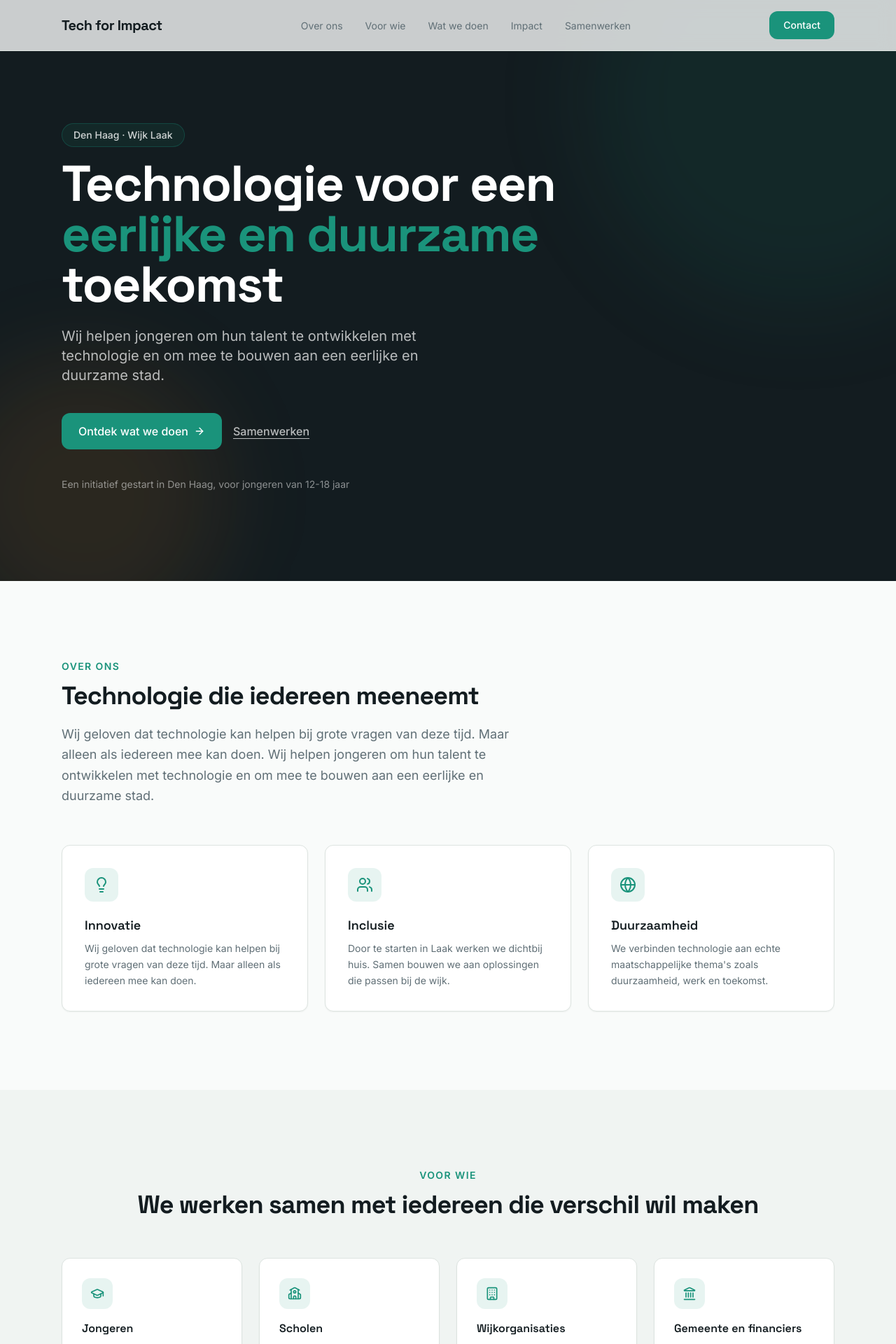
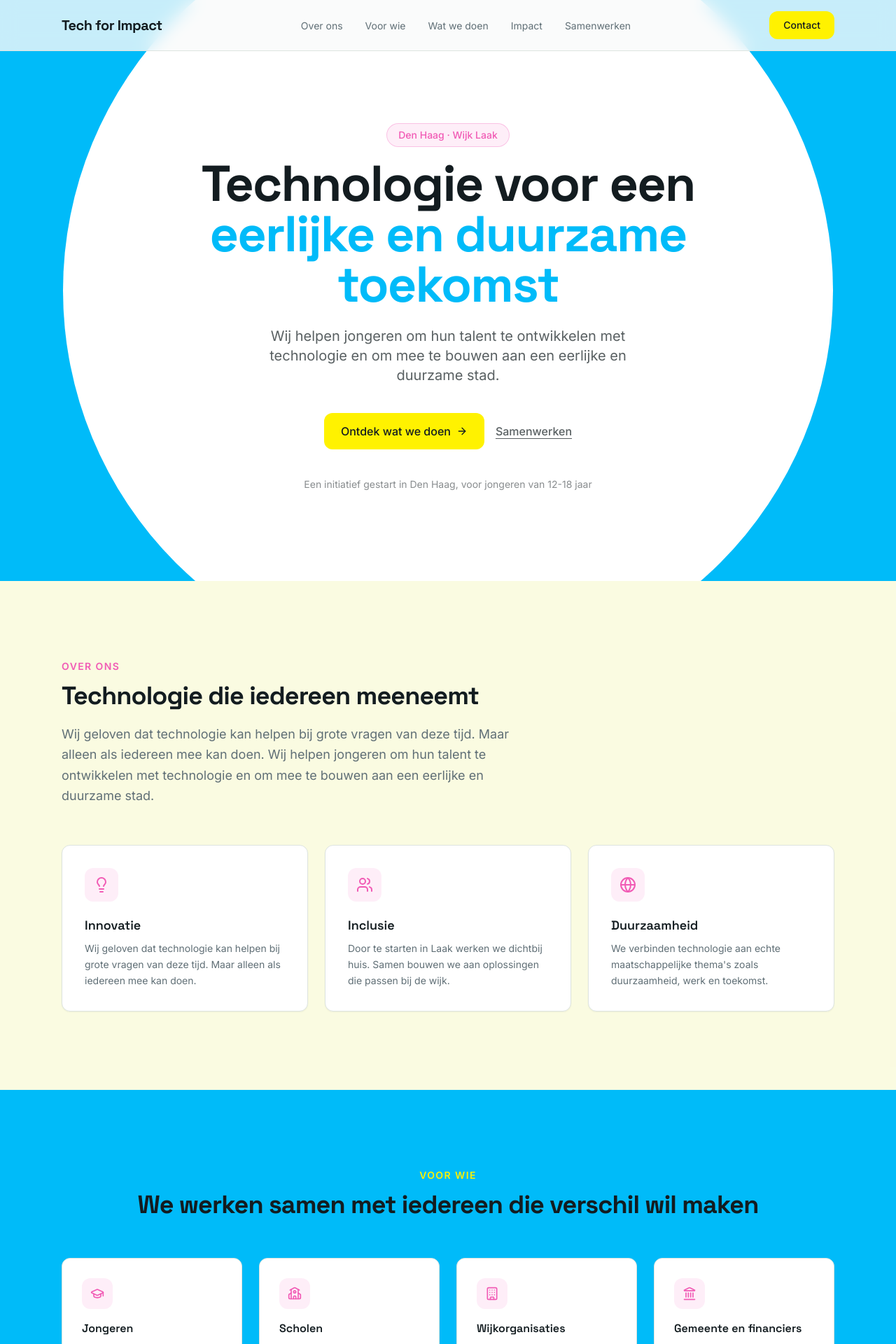
Before and after one commit to caballeroar/t4i, a Next.js app: page / in a window 1280 px wide. Shown: the top 1920 px of the page at 70% size. Built offline with nearby package versions, Linux system fonts and the light colour scheme.

Commit message:
coloring added

```diff
--- a/app/layout.jsx
+++ b/app/layout.jsx
@@ -1,24 +1,27 @@
-import { Inter, Space_Grotesk } from 'next/font/google'
+import { Inter, Space_Grotesk } from "next/font/google";
 
-import './globals.css'
+import "./globals.css";
 
-const inter = Inter({ subsets: ['latin'], variable: '--font-inter' })
-const spaceGrotesk = Space_Grotesk({ subsets: ['latin'], variable: '--font-space-grotesk' })
+const inter = Inter({ subsets: ["latin"], variable: "--font-inter" });
+const spaceGrotesk = Space_Grotesk({
+  subsets: ["latin"],
+  variable: "--font-space-grotesk",
+});
 
 export const metadata = {
-  title: 'Tech for Impact — Technologie voor een eerlijke en duurzame toekomst',
+  title: "Tech for Impact — Technologie voor een eerlijke en duurzame toekomst",
   description:
-    'Wij helpen jongeren om hun talent te ontwikkelen met technologie en om mee te bouwen aan een eerlijke en duurzame stad.',
-}
+    "Wij helpen jongeren om hun talent te ontwikkelen met technologie en om mee te bouwen aan een eerlijke en duurzame stad.",
+};
 
 export const viewport = {
-  themeColor: '#0f9b72',
-}
+  themeColor: "#0f9b72",
+};
 
 export default function RootLayout({ children }) {
   return (
     <html lang="nl" className={`${inter.variable} ${spaceGrotesk.variable}`}>
       <body className="font-sans antialiased">{children}</body>
     </html>
-  )
+  );
 }
--- a/components/about.jsx
+++ b/components/about.jsx
@@ -1,4 +1,4 @@
-import { Lightbulb, Users, Globe } from "lucide-react"
+import { Lightbulb, Users, Globe } from "lucide-react";
 
 const highlights = [
   {
@@ -19,23 +19,24 @@ const highlights = [
     description:
       "We verbinden technologie aan echte maatschappelijke thema's zoals duurzaamheid, werk en toekomst.",
   },
-]
+];
 
 export function About() {
   return (
-    <section id="over-ons" className="py-20 md:py-28">
+    <section id="over-ons" className="py-20 md:py-28 bg-[#FFF200]/10">
       <div className="mx-auto max-w-6xl px-6">
         <div className="max-w-2xl">
-          <p className="text-sm font-semibold uppercase tracking-widest text-primary">
+          <p className="text-sm font-semibold uppercase tracking-widest text-[#F15BB5]">
             Over ons
           </p>
           <h2 className="mt-3 font-heading text-3xl font-bold tracking-tight text-foreground md:text-4xl text-balance">
             Technologie die iedereen meeneemt
           </h2>
           <p className="mt-5 text-lg leading-relaxed text-muted-foreground">
-            Wij geloven dat technologie kan helpen bij grote vragen van deze tijd. Maar alleen als
-            iedereen mee kan doen. Wij helpen jongeren om hun talent te ontwikkelen met technologie
-            en om mee te bouwen aan een eerlijke en duurzame stad.
+            Wij geloven dat technologie kan helpen bij grote vragen van deze
+            tijd. Maar alleen als iedereen mee kan doen. Wij helpen jongeren om
+            hun talent te ontwikkelen met technologie en om mee te bouwen aan
+            een eerlijke en duurzame stad.
           </p>
         </div>
 
@@ -45,7 +46,7 @@ export function About() {
               key={item.title}
               className="group rounded-xl border border-border bg-card p-8 shadow-sm transition-shadow hover:shadow-md"
             >
-              <div className="flex h-12 w-12 items-center justify-center rounded-lg bg-primary/10 text-primary transition-colors group-hover:bg-primary group-hover:text-primary-foreground">
+              <div className="flex h-12 w-12 items-center justify-center rounded-lg bg-[#F15BB5]/10 text-[#F15BB5] transition-colors group-hover:bg-[#F15BB5] group-hover:text-primary-foreground">
                 <item.icon className="h-6 w-6" />
               </div>
               <h3 className="mt-5 font-heading text-lg font-semibold text-card-foreground">
@@ -59,5 +60,5 @@ export function About() {
         </div>
       </div>
     </section>
-  )
+  );
 }
--- a/components/for-whom.jsx
+++ b/components/for-whom.jsx
@@ -1,4 +1,4 @@
-import { GraduationCap, School, Building, Landmark } from "lucide-react"
+import { GraduationCap, School, Building, Landmark } from "lucide-react";
 
 const audiences = [
   {
@@ -25,14 +25,14 @@ const audiences = [
     description:
       "Partijen die willen investeren in gelijke kansen, duurzame ontwikkeling en maatschappelijke impact in Den Haag.",
   },
-]
+];
 
 export function ForWhom() {
   return (
-    <section id="voor-wie" className="bg-secondary py-20 md:py-28">
+    <section id="voor-wie" className="bg-[#00BBF9] py-20 md:py-28">
       <div className="mx-auto max-w-6xl px-6">
         <div className="text-center">
-          <p className="text-sm font-semibold uppercase tracking-widest text-primary">
+          <p className="text-sm font-semibold uppercase tracking-widest text-[#FFF200]">
             Voor wie
           </p>
           <h2 className="mt-3 font-heading text-3xl font-bold tracking-tight text-secondary-foreground md:text-4xl text-balance">
@@ -46,7 +46,7 @@ export function ForWhom() {
               key={item.title}
               className="group rounded-xl border border-border bg-card p-7 shadow-sm transition-shadow hover:shadow-md"
             >
-              <div className="flex h-11 w-11 items-center justify-center rounded-lg bg-primary/10 text-primary transition-colors group-hover:bg-primary group-hover:text-primary-foreground">
+              <div className="flex h-11 w-11 items-center justify-center rounded-lg bg-[#F15BB5]/10 text-[#F15BB5] transition-colors group-hover:bg-[#F15BB5] group-hover:text-[#FFFFFF]">
                 <item.icon className="h-5 w-5" />
               </div>
               <h3 className="mt-4 font-heading text-base font-semibold text-card-foreground">
@@ -60,5 +60,5 @@ export function ForWhom() {
         </div>
       </div>
     </section>
-  )
+  );
 }
--- a/components/hero.jsx
+++ b/components/hero.jsx
@@ -1,56 +1,53 @@
-import { ArrowRight } from "lucide-react"
+import { ArrowRight } from "lucide-react";
 
 export function Hero() {
   return (
-    <section className="relative overflow-hidden bg-foreground pt-32 pb-20 md:pt-44 md:pb-32">
+    <section className="relative overflow-hidden bg-[#00BBF9] pt-32 pb-20 md:pt-44 md:pb-32">
       {/* Subtle decorative circle */}
+
       <div
         aria-hidden="true"
-        className="absolute -top-40 -right-40 h-[600px] w-[600px] rounded-full bg-primary/10 blur-3xl"
-      />
-      <div
-        aria-hidden="true"
-        className="absolute -bottom-20 -left-20 h-[400px] w-[400px] rounded-full bg-accent/10 blur-3xl"
+        className="pointer-events-none absolute left-1/2 top-1/2 h-[900px] w-[900px] -translate-x-1/2 -translate-y-1/2 rounded-full bg-white  md:h-[1100px] md:w-[1100px]"
       />
 
-      <div className="relative mx-auto max-w-6xl px-6">
-        <p className="mb-4 inline-block rounded-full border border-primary/30 bg-primary/10 px-4 py-1.5 text-sm font-medium text-primary-foreground/80">
+      <div className="relative z-10 mx-auto flex max-w-4xl flex-col items-center px-6 text-center">
+        <p className="mb-4 inline-block rounded-full border border-[#F15BB5]/30 bg-[#F15BB5]/10 px-4 py-1.5 text-sm font-medium text-[#F15BB5]">
           Den Haag &middot; Wijk Laak
         </p>
 
         <h1 className="font-heading text-4xl font-bold leading-tight tracking-tight text-primary-foreground md:text-6xl lg:text-7xl">
-          <span className="text-balance">Technologie voor een</span>
+          <span className="text-foreground">Technologie voor een</span>
           <br />
-          <span className="text-primary">eerlijke en duurzame</span>
+          <span className="text-[#00BBF9]">eerlijke en duurzame</span>
           <br />
-          <span className="text-balance">toekomst</span>
+          <span className="text-[#00BBF9]">toekomst</span>
         </h1>
 
-        <p className="mt-6 max-w-xl text-lg leading-relaxed text-primary-foreground/70 md:text-xl">
-          Wij helpen jongeren om hun talent te ontwikkelen met technologie en om mee te bouwen aan
-          een eerlijke en duurzame stad.
+        <p className="mt-6 max-w-xl text-lg leading-relaxed text-foreground/70 md:text-xl">
+          Wij helpen jongeren om hun talent te ontwikkelen met technologie en om
+          mee te bouwen aan een eerlijke en duurzame stad.
         </p>
 
-        <div className="mt-10 flex flex-col gap-4 sm:flex-row sm:items-center">
+        <div className="mt-10 flex flex-col gap-4 sm:flex-row sm:items-center sm:justify-center">
           <a
             href="#wat-we-doen"
-            className="inline-flex items-center justify-center gap-2 rounded-lg bg-primary px-6 py-3.5 text-base font-medium text-primary-foreground transition-opacity hover:opacity-90"
+            className="inline-flex items-center justify-center gap-2 rounded-lg bg-[#FFF200] px-6 py-3.5 text-base font-medium text-foreground transition-opacity hover:opacity-90"
           >
             Ontdek wat we doen
             <ArrowRight className="h-4 w-4" />
           </a>
           <a
             href="#samenwerken"
-            className="inline-flex items-center justify-center gap-2 text-base font-medium text-primary-foreground/70 underline underline-offset-4 transition-colors hover:text-primary-foreground"
+            className="inline-flex items-center justify-center gap-2 text-base font-medium text-foreground/70 underline underline-offset-4 transition-colors hover:text-foreground"
           >
             Samenwerken
           </a>
         </div>
 
-        <p className="mt-10 text-sm text-primary-foreground/50">
+        <p className="mt-10 text-sm text-foreground/50">
           Een initiatief gestart in Den Haag, voor jongeren van 12-18 jaar
         </p>
       </div>
     </section>
-  )
+  );
 }
--- a/components/how-we-work.jsx
+++ b/components/how-we-work.jsx
@@ -17,14 +17,14 @@ const steps = [
     description:
       "We denken in lange termijn impact, niet in losse activiteiten. Zo zorgen we dat kennis blijft hangen en wordt doorgegeven.",
   },
-]
+];
 
 export function HowWeWork() {
   return (
-    <section className="bg-secondary py-20 md:py-28">
+    <section className="bg-secondary py-20 md:py-28 bg-[#FFF200]/10">
       <div className="mx-auto max-w-6xl px-6">
         <div className="text-center">
-          <p className="text-sm font-semibold uppercase tracking-widest text-primary">
+          <p className="text-sm font-semibold uppercase tracking-widest text-[#F15BB5]">
             Hoe we werken
           </p>
           <h2 className="mt-3 font-heading text-3xl font-bold tracking-tight text-secondary-foreground md:text-4xl text-balance">
@@ -44,7 +44,7 @@ export function HowWeWork() {
               )}
 
               <div className="relative mx-auto flex h-20 w-20 items-center justify-center rounded-full bg-card shadow-sm border border-border">
-                <span className="font-heading text-2xl font-bold text-primary">
+                <span className="font-heading text-2xl font-bold text-[#F15BB5]">
                   {step.number}
                 </span>
               </div>
@@ -59,5 +59,5 @@ export function HowWeWork() {
         </div>
       </div>
     </section>
-  )
+  );
 }
--- a/components/impact.jsx
+++ b/components/impact.jsx
@@ -1,4 +1,10 @@
-import { TrendingUp, Brain, Handshake, Sparkles, Building2 } from "lucide-react"
+import {
+  TrendingUp,
+  Brain,
+  Handshake,
+  Sparkles,
+  Building2,
+} from "lucide-react";
 
 const impacts = [
   {
@@ -21,21 +27,22 @@ const impacts = [
     icon: Building2,
     text: "Duurzame investering in talent en lokale ontwikkeling",
   },
-]
+];
 
 export function Impact() {
   return (
-    <section id="impact" className="py-20 md:py-28">
+    <section id="impact" className="py-20 md:py-28 bg-[#00BBF9]/10">
       <div className="mx-auto max-w-6xl px-6">
         <div className="mx-auto max-w-2xl text-center">
-          <p className="text-sm font-semibold uppercase tracking-widest text-primary">
+          <p className="text-sm font-semibold uppercase tracking-widest text-[#F15BB5]">
             Onze impact
           </p>
           <h2 className="mt-3 font-heading text-3xl font-bold tracking-tight text-foreground md:text-4xl text-balance">
             Wat jongeren hier leren, nemen zij mee naar hun toekomst
           </h2>
           <p className="mt-5 text-lg leading-relaxed text-muted-foreground">
-            Tech for Impact draagt bij aan een sterkere, meer verbonden en duurzame samenleving.
+            Tech for Impact draagt bij aan een sterkere, meer verbonden en
+            duurzame samenleving.
           </p>
         </div>
 
@@ -45,14 +52,16 @@ export function Impact() {
               key={item.text}
               className="flex items-start gap-4 rounded-xl border border-border bg-card p-6 shadow-sm"
             >
-              <div className="flex h-10 w-10 shrink-0 items-center justify-center rounded-lg bg-primary/10 text-primary">
+              <div className="flex h-10 w-10 shrink-0 items-center justify-center rounded-lg bg-[#00BBF9]/10 text-[#00BBF9]">
                 <item.icon className="h-5 w-5" />
               </div>
-              <p className="text-sm leading-relaxed text-card-foreground">{item.text}</p>
+              <p className="text-sm leading-relaxed text-card-foreground">
+                {item.text}
+              </p>
             </div>
           ))}
         </div>
       </div>
     </section>
-  )
+  );
 }
--- a/components/navbar.jsx
+++ b/components/navbar.jsx
@@ -1,7 +1,7 @@
-"use client"
+"use client";
 
-import { useState } from "react"
-import { Menu, X } from "lucide-react"
+import { useState } from "react";
+import { Menu, X } from "lucide-react";
 
 const navLinks = [
   { label: "Over ons", href: "#over-ons" },
@@ -9,15 +9,18 @@ const navLinks = [
   { label: "Wat we doen", href: "#wat-we-doen" },
   { label: "Impact", href: "#impact" },
   { label: "Samenwerken", href: "#samenwerken" },
-]
+];
 
 export function Navbar() {
-  const [open, setOpen] = useState(false)
+  const [open, setOpen] = useState(false);
 
   return (
     <header className="fixed top-0 left-0 right-0 z-50 bg-background/80 backdrop-blur-md border-b border-border">
       <nav className="mx-auto flex max-w-6xl items-center justify-between px-6 py-4">
-        <a href="#" className="font-heading text-xl font-bold tracking-tight text-foreground">
+        <a
+          href="#"
+          className="font-heading text-xl font-bold tracking-tight text-foreground"
+        >
           Tech for Impact
         </a>
 
@@ -37,7 +40,7 @@ export function Navbar() {
 
         <a
           href="#contact"
-          className="hidden rounded-lg bg-primary px-5 py-2.5 text-sm font-medium text-primary-foreground transition-opacity hover:opacity-90 md:inline-block"
+          className="hidden rounded-lg bg-[#FFF200] px-5 py-2.5 text-sm font-medium text-foreground transition-opacity hover:opacity-90 md:inline-block"
         >
           Contact
         </a>
@@ -71,7 +74,7 @@ export function Navbar() {
               <a
                 href="#contact"
                 onClick={() => setOpen(false)}
-                className="inline-block rounded-lg bg-primary px-5 py-2.5 text-sm font-medium text-primary-foreground transition-opacity hover:opacity-90"
+                className="inline-block rounded-lg bg-[#FFF200] px-5 py-2.5 text-sm font-medium text-foreground transition-opacity hover:opacity-90"
               >
                 Contact
               </a>
@@ -80,5 +83,5 @@ export function Navbar() {
         </div>
       )}
     </header>
-  )
+  );
 }
--- a/components/partners.jsx
+++ b/components/partners.jsx
@@ -1,4 +1,4 @@
-import { School, Building, Landmark, Heart } from "lucide-react"
+import { School, Building, Landmark, Heart } from "lucide-react";
 
 const partners = [
   {
@@ -17,23 +17,24 @@ const partners = [
     icon: Heart,
     label: "Fondsen en maatschappelijke financiers",
   },
-]
+];
 
 export function Partners() {
   return (
-    <section id="samenwerken" className="bg-secondary py-20 md:py-28">
+    <section id="samenwerken" className="bg-white py-20 md:py-28">
       <div className="mx-auto max-w-6xl px-6">
         <div className="grid gap-14 lg:grid-cols-2 lg:items-center">
           <div>
-            <p className="text-sm font-semibold uppercase tracking-widest text-primary">
+            <p className="text-sm font-semibold uppercase tracking-widest text-[#00BBF9]">
               Samenwerken
             </p>
             <h2 className="mt-3 font-heading text-3xl font-bold tracking-tight text-secondary-foreground md:text-4xl text-balance">
               Samen zorgen we dat technologie bijdraagt aan een eerlijke stad
             </h2>
             <p className="mt-5 text-lg leading-relaxed text-muted-foreground">
-              Samen zorgen we dat technologie bijdraagt aan een eerlijke, duurzame en inclusieve
-              stad. Tech for Impact werkt samen met partijen die dezelfde visie delen.
+              Samen zorgen we dat technologie bijdraagt aan een eerlijke,
+              duurzame en inclusieve stad. Tech for Impact werkt samen met
+              partijen die dezelfde visie delen.
             </p>
           </div>
 
@@ -43,15 +44,17 @@ export function Partners() {
                 key={item.label}
                 className="flex items-center gap-4 rounded-xl border border-border bg-card p-5 shadow-sm"
               >
-                <div className="flex h-10 w-10 shrink-0 items-center justify-center rounded-lg bg-primary/10 text-primary">
+                <div className="flex h-10 w-10 shrink-0 items-center justify-center rounded-lg bg-[#00BBF9]/10 text-[#00BBF9]">
                   <item.icon className="h-5 w-5" />
                 </div>
-                <p className="text-sm font-medium text-card-foreground">{item.label}</p>
+                <p className="text-sm font-medium text-card-foreground">
+                  {item.label}
+                </p>
               </div>
             ))}
           </div>
         </div>
       </div>
     </section>
-  )
+  );
 }
--- a/components/why-laak.jsx
+++ b/components/why-laak.jsx
@@ -1,15 +1,15 @@
-import { MapPin } from "lucide-react"
+import { MapPin } from "lucide-react";
 
 export function WhyLaak() {
   return (
-    <section className="py-20 md:py-28">
+    <section className="py-20 md:py-28 bg-[#00BBF9]">
       <div className="mx-auto max-w-6xl px-6">
         <div className="mx-auto max-w-3xl rounded-2xl border border-border bg-card p-8 shadow-sm md:p-12">
           <div className="flex items-center gap-3">
-            <div className="flex h-10 w-10 items-center justify-center rounded-lg bg-primary/10 text-primary">
+            <div className="flex h-10 w-10 items-center justify-center rounded-lg bg-[#F15BB5]/10 text-[#F15BB5]">
               <MapPin className="h-5 w-5" />
             </div>
-            <p className="text-sm font-semibold uppercase tracking-widest text-primary">
+            <p className="text-sm font-semibold uppercase tracking-widest text-[#F15BB5]">
               Waarom Laak
             </p>
           </div>
@@ -20,17 +20,18 @@ export function WhyLaak() {
 
           <div className="mt-5 space-y-4 text-base leading-relaxed text-muted-foreground">
             <p>
-              Laak is een jonge en diverse wijk. Er wonen veel jongeren met idee&euml;n, energie en
-              talent. Tegelijk zijn er minder kansen en minder toegang tot netwerken en digitale
-              kennis.
+              Laak is een jonge en diverse wijk. Er wonen veel jongeren met
+              idee&euml;n, energie en talent. Tegelijk zijn er minder kansen en
+              minder toegang tot netwerken en digitale kennis.
             </p>
             <p>
-              Door te starten in Laak werken we dichtbij huis. Zo bouwen we samen aan oplossingen
-              die passen bij de wijk en bijdragen aan een duurzame toekomst voor de stad.
+              Door te starten in Laak werken we dichtbij huis. Zo bouwen we
+              samen aan oplossingen die passen bij de wijk en bijdragen aan een
+              duurzame toekomst voor de stad.
             </p>
           </div>
         </div>
       </div>
     </section>
-  )
+  );
 }
```
Also changed, not shown: components/contact-form.jsx (+5 -5 lines), components/what-we-do.jsx (+20 -10 lines).
